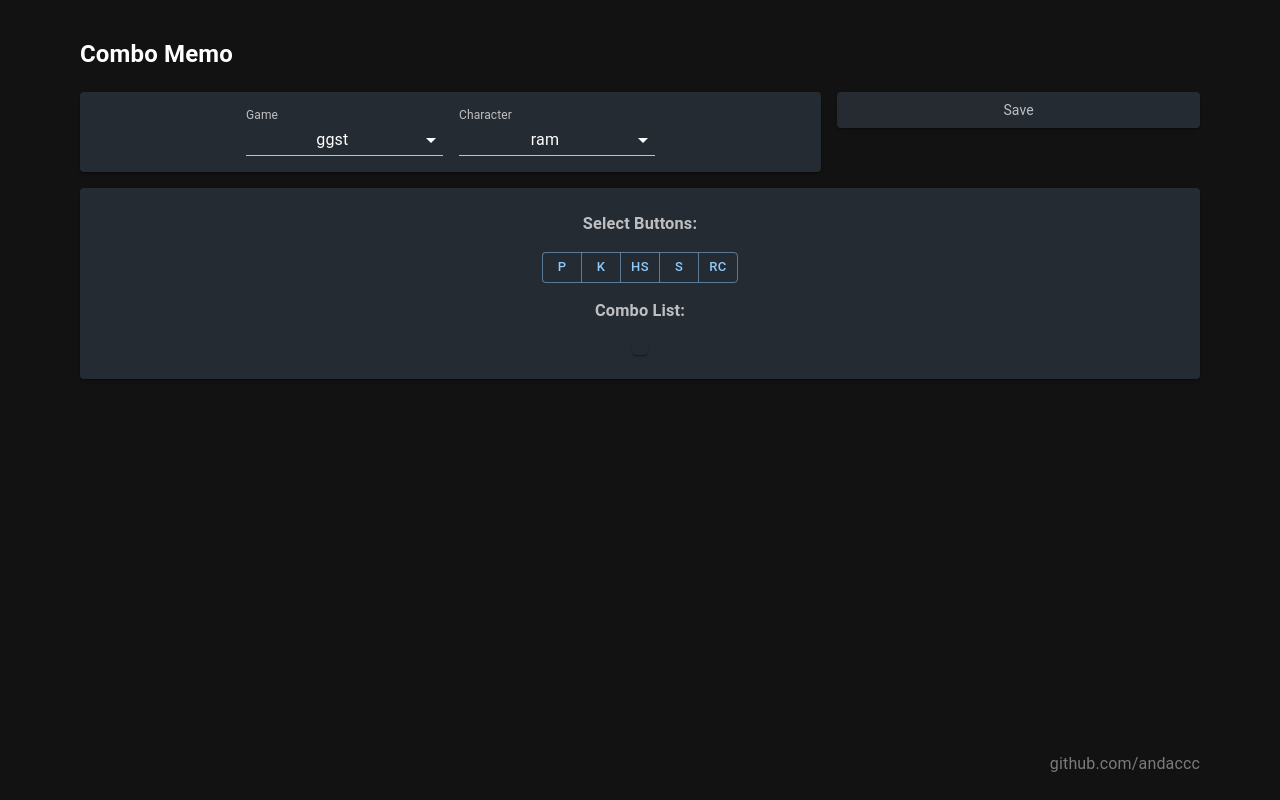
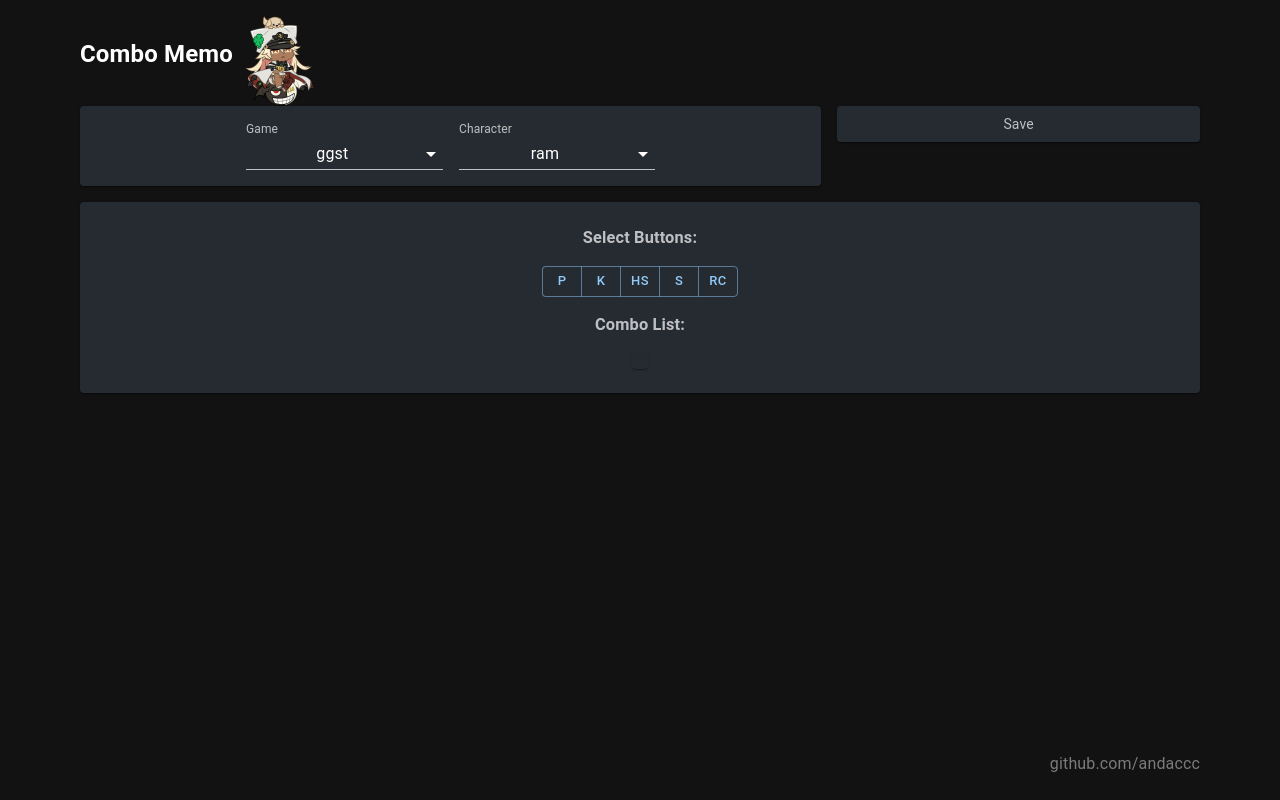
Before and after one commit to andaccc/combo-memo, a React (Create React App) app: page / in a window 1280 px wide. Built offline with nearby package versions, Linux system fonts and the light colour scheme.

Commit message:
feat: add ram icon

```diff
--- a/src/components/ComboMemo.tsx
+++ b/src/components/ComboMemo.tsx
@@ -4,7 +4,6 @@ import { styled } from '@mui/material/styles';
 import Box from '@mui/material/Box';
 import Paper from '@mui/material/Paper';
 import Grid from '@mui/material/Grid';
-
 import Cookies from 'js-cookie'
 
 import WaterMark from './WaterMark'
@@ -90,7 +89,12 @@ const ComboMemo: React.FC = () => {
   return (
     <Container id="main">
       <Box sx={{ p: 2 }} >
-        <h2>Combo Memo</h2>
+        <div style={{ display: 'flex'}}>
+          <h2>Combo Memo</h2>
+          <img src="/10_chibi_ram.png" alt="appIcon"/>
+        </div>
+
+
         <Grid container spacing={2}>
           {/* First Row */}
           {/* Meta */}
```
Also changed, not shown: public/10_chibi_ram.png (added).
